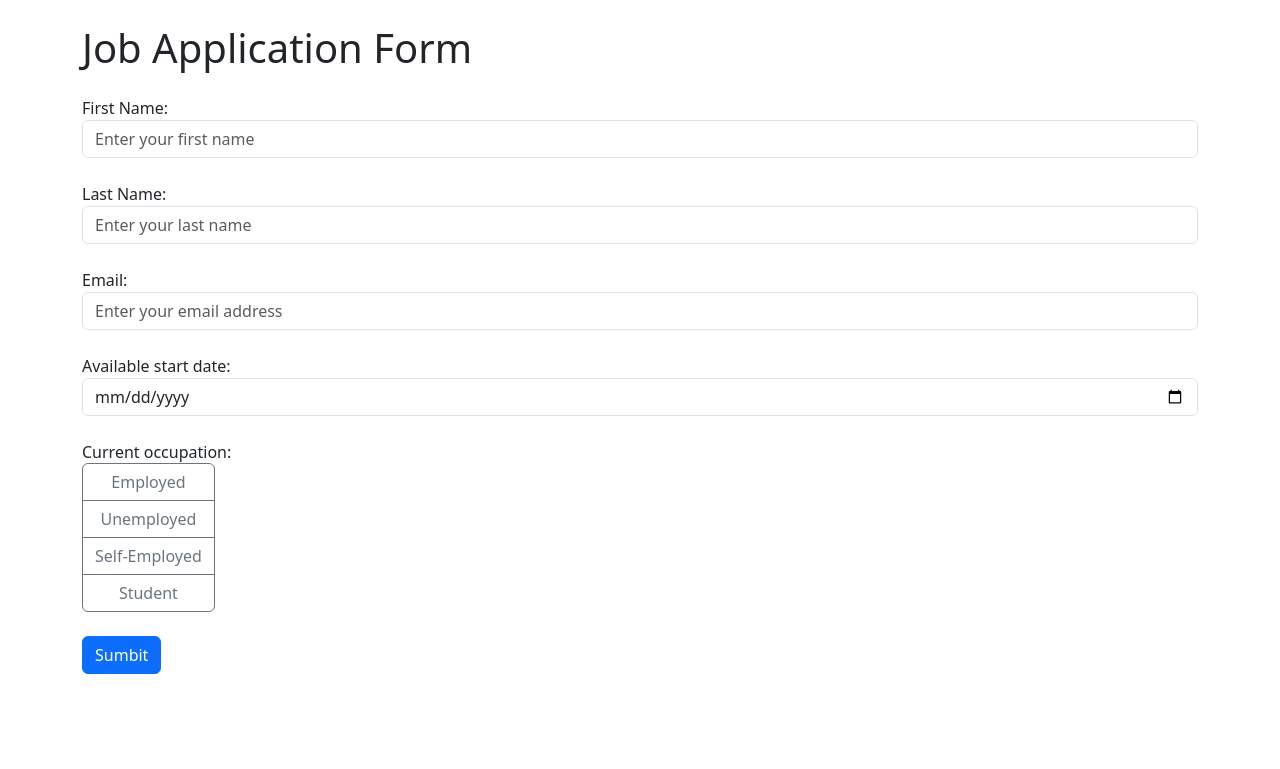
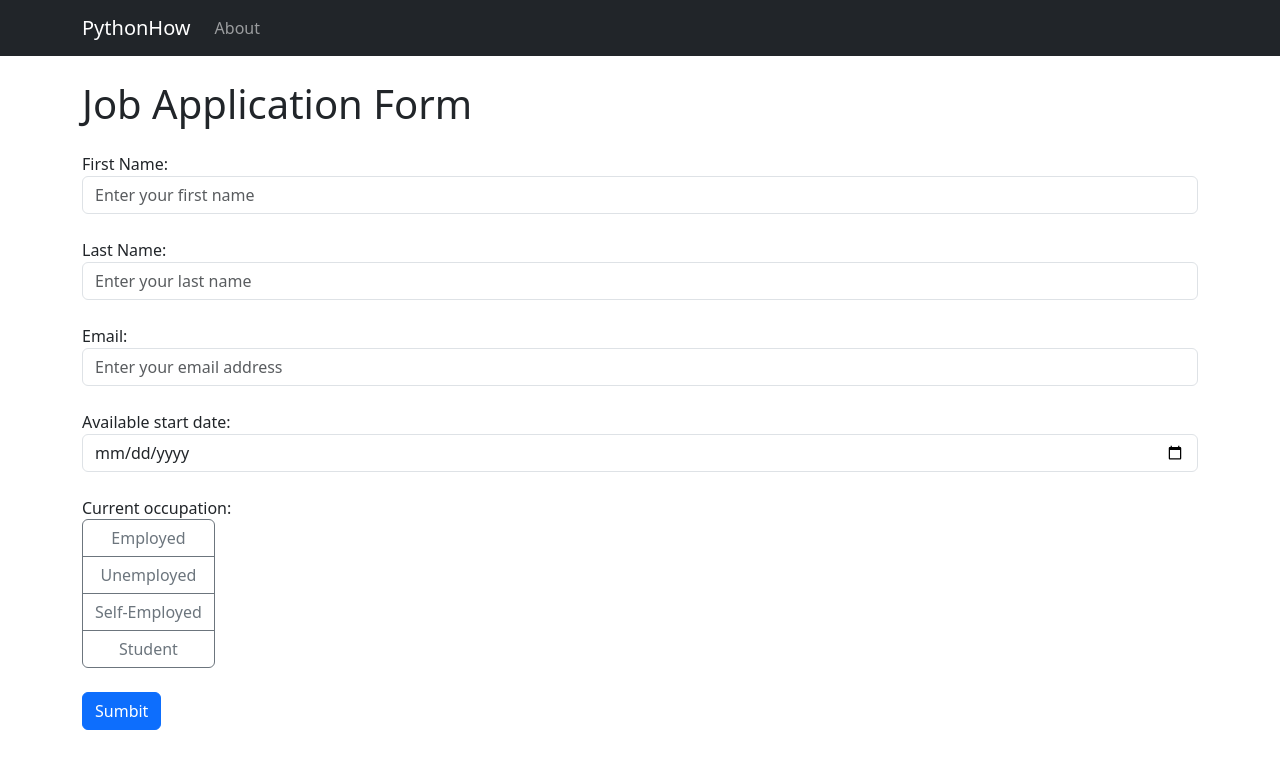
Before and after one commit to AlexL70/django-form, a Django app: template job_application/templates/index.html in a window 1280 px wide. Shown: the top 769 px of the page. Run offline with Django 5.2, Linux system fonts and the light colour scheme; the template is opened without the code that fills it, so the values that code supplies are empty; parts of the project's set-up code (start-up, migrations or seed data) failed here and were passed over.

Commit message:
428. Adding the Navigation Bar

```diff
--- a/job_application/templates/base.html
+++ b/job_application/templates/base.html
@@ -15,6 +15,26 @@
   </head>
 
   <body>
+    <nav class="navbar navbar-expand-lg navbar-dark bg-dark">
+      <div class="container">
+        <a class="navbar-brand" href="{% url 'index' %}">PythonHow</a>
+        <button class="navbar-toggler" type="button" data-bs-toggle="collapse"
+            data-bs-target="#navbarNav"  aria-controls="navbarNav"
+            aria-expanded="false" aria-label="Toggle navigation">
+          <span class="navbar-toggler-icon"></span>
+        </button>
+        <div class="colllapse navbar-collapse" id="navbarNav">
+          <ul class="navbar-nav">
+            <li class="nav-item" {% if request.path == '/about/' %}active{% endif %}>
+                <a class="nav-link" href="{% url 'about' %}">About</a>
+            </li>
+            <!--li class="nav-item">
+                <a class="nav-link" href="#">Contact</a>
+            </li-->
+          </ul>
+        </div>
+      </div>
+    </nav>
     <div class="container">{% block content %} {% endblock %}</div>
     <script src="https://cdn.jsdelivr.net/npm/jquery@3.7.1/dist/jquery.min.js"></script>
     <script src="https://cdn.jsdelivr.net/npm/bootstrap@5.3.3/dist/js/bootstrap.min.js"></script>
```
